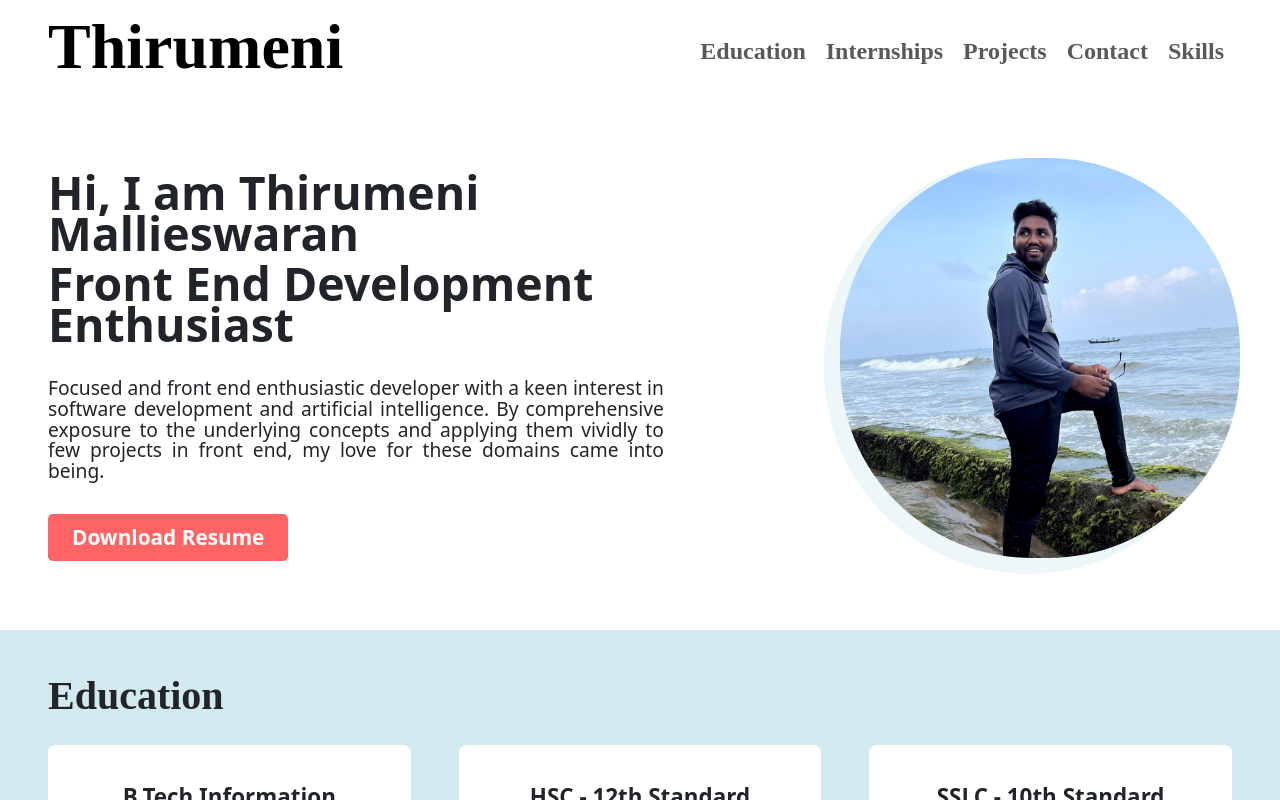
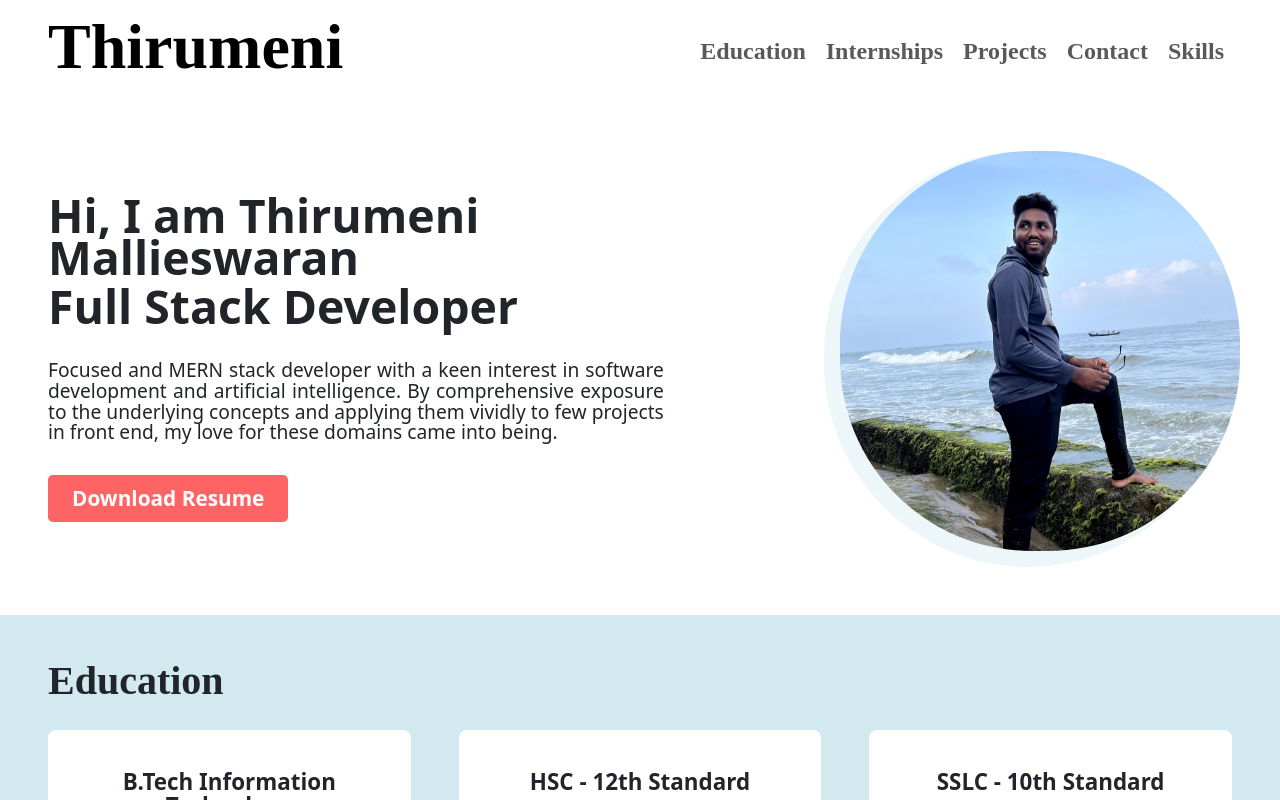
Before and after one commit to Thirumeni2811/Thirumeni, a React (Create React App) app: page / in a window 1280 px wide. Shown: the top 800 px of the page. Built offline with nearby package versions, Linux system fonts and the light colour scheme; a web font is replaced by a local one.

Commit message:
Update the stack

```diff
--- a/src/Components/Content.js
+++ b/src/Components/Content.js
@@ -120,9 +120,9 @@ const News = ({ data }) => {
           <div className='Infocontainer d-flex align-items-center justify-content-center'>
             <div className='intro'>
               <h1>Hi, I am Thirumeni Mallieswaran</h1>
-              <h1>Front End Development Enthusiast</h1>
+              <h1>Full Stack Developer</h1>
               <p>
-                Focused and front end enthusiastic developer with a keen interest in software development and artificial intelligence. By comprehensive exposure to the underlying concepts and applying them vividly to few projects in front end, my love for these domains came into being.
+                Focused and MERN stack developer with a keen interest in software development and artificial intelligence. By comprehensive exposure to the underlying concepts and applying them vividly to few projects in front end, my love for these domains came into being.
               </p>
               <div className='buttonLeft'>
                 <a href='https://drive.google.com/file/d/1YsEWNHwsBZcXFfHQqfIavAyFNbk_RB57/view?usp=sharing' target='_blank' rel='noopener noreferrer'>
```
